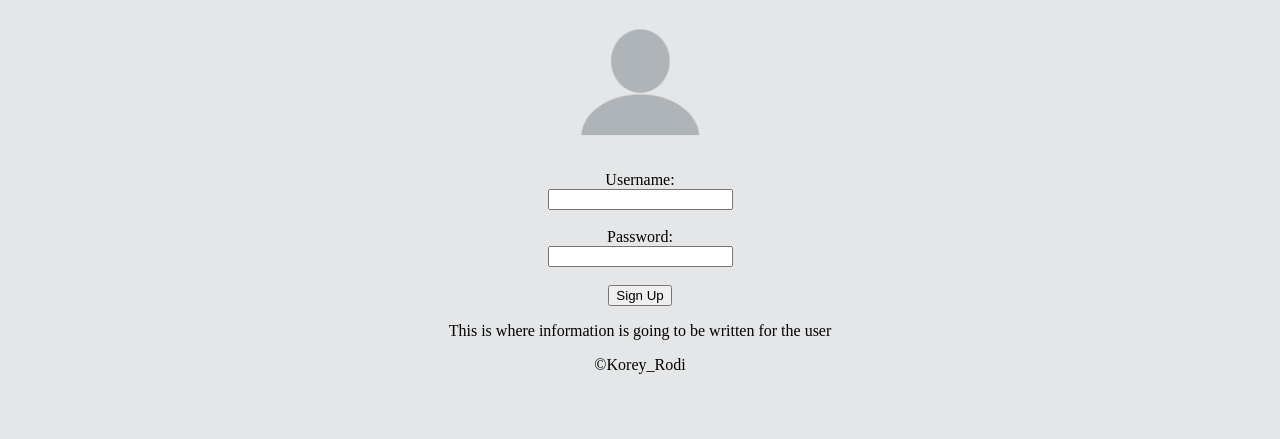
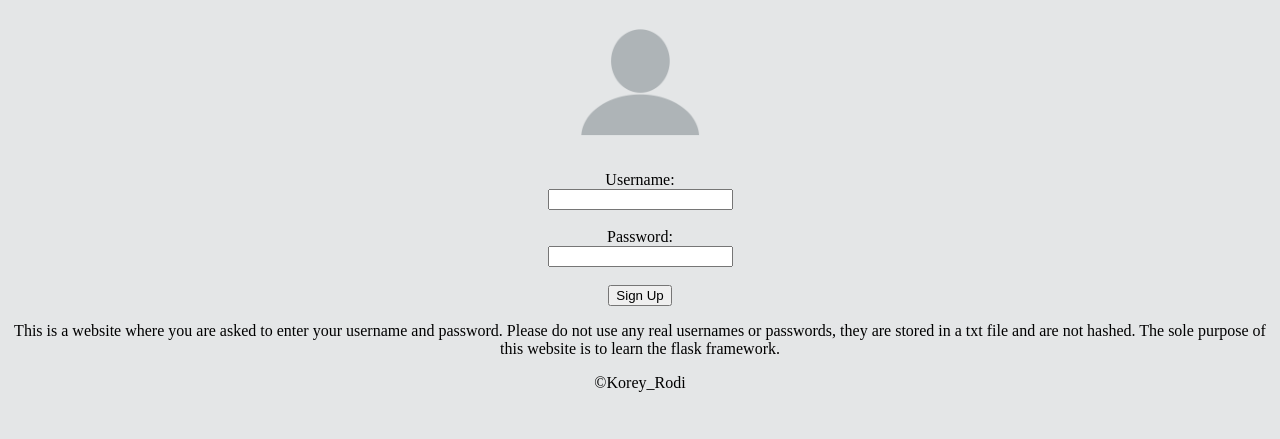
Before and after one commit to Korey-Rodi/HTML-Flask-Website, a Flask app: page /signup in a window 1280 px wide. Shown: the part 81-520 px from the top of the page. Run offline with Flask 3, Linux system fonts and the light colour scheme.

Commit message:
Website Pages and Logs

```diff
--- a/website/UserLog.txt
+++ b/website/UserLog.txt
@@ -1,2 +1,3 @@
 username: testUser1 password: passwordforwebsite
 username: testUser2 password: thisisapassword
+username: koreyrodi13 password: FlaskWebsiteIsWorking
--- a/website/app.py
+++ b/website/app.py
@@ -10,8 +10,6 @@ def SignUp():
     if request.method == "POST":
         username = request.form.get("username")
         password = request.form.get("password")
-        print(username)
-        print(password)
         data = open("/Users/koreyrodi/Documents/GitHub/HTML-Flask-Website/website/UserLog.txt", "a")
         data.write("username: " + username + " password: " + password + "\n")
         data.close()
--- a/website/templates/SignUpPage.html
+++ b/website/templates/SignUpPage.html
@@ -13,7 +13,10 @@
         <label for="password">Password:</label><br>
         <input type="password" name="password" ><br><br>
         <input type="submit" value="Sign Up">
-        <p>This is where information is going to be written for the user</p>
+        <p>This is a website where you are asked to enter your username and password.
+            Please do not use any real usernames or passwords, they are stored in a txt file
+            and are not hashed. The sole purpose of this website is to learn the flask framework.
+        </p>
     </div>
     </form>
 <footer><center>©Korey_Rodi</center></footer>
--- a/website/templates/ThankYouPage.html
+++ b/website/templates/ThankYouPage.html
@@ -6,7 +6,10 @@
 <body style="background-color: #e4e6e7">
     <h1 style="text-align: center;">Your Information Has Been Recorded</h1>
     <div style="text-align: center;">
-    <p>This is where information is going to be written for the user</p>
+        <p>Thank you. This is a website where you were asked to enter your username and password.
+            Please do not use any real usernames or passwords, they are stored in a txt file
+            and are not hashed. The sole purpose of this website is to learn the flask framework.
+        </p>
     <a href="{{ url_for('Welcome') }}">Click Here To Return</a>
     </div>
 <footer><center>©Korey_Rodi</center></footer>
```
